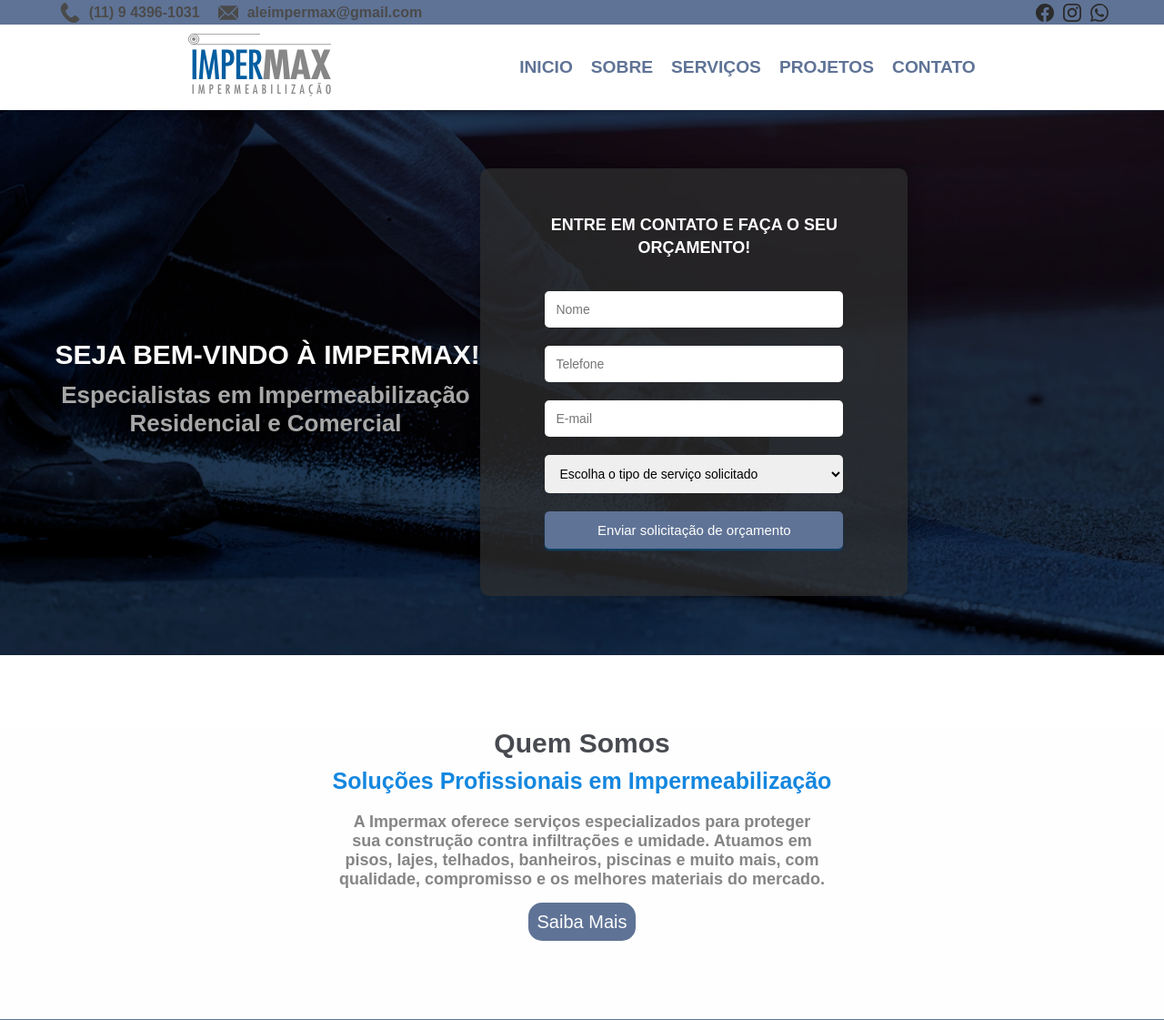
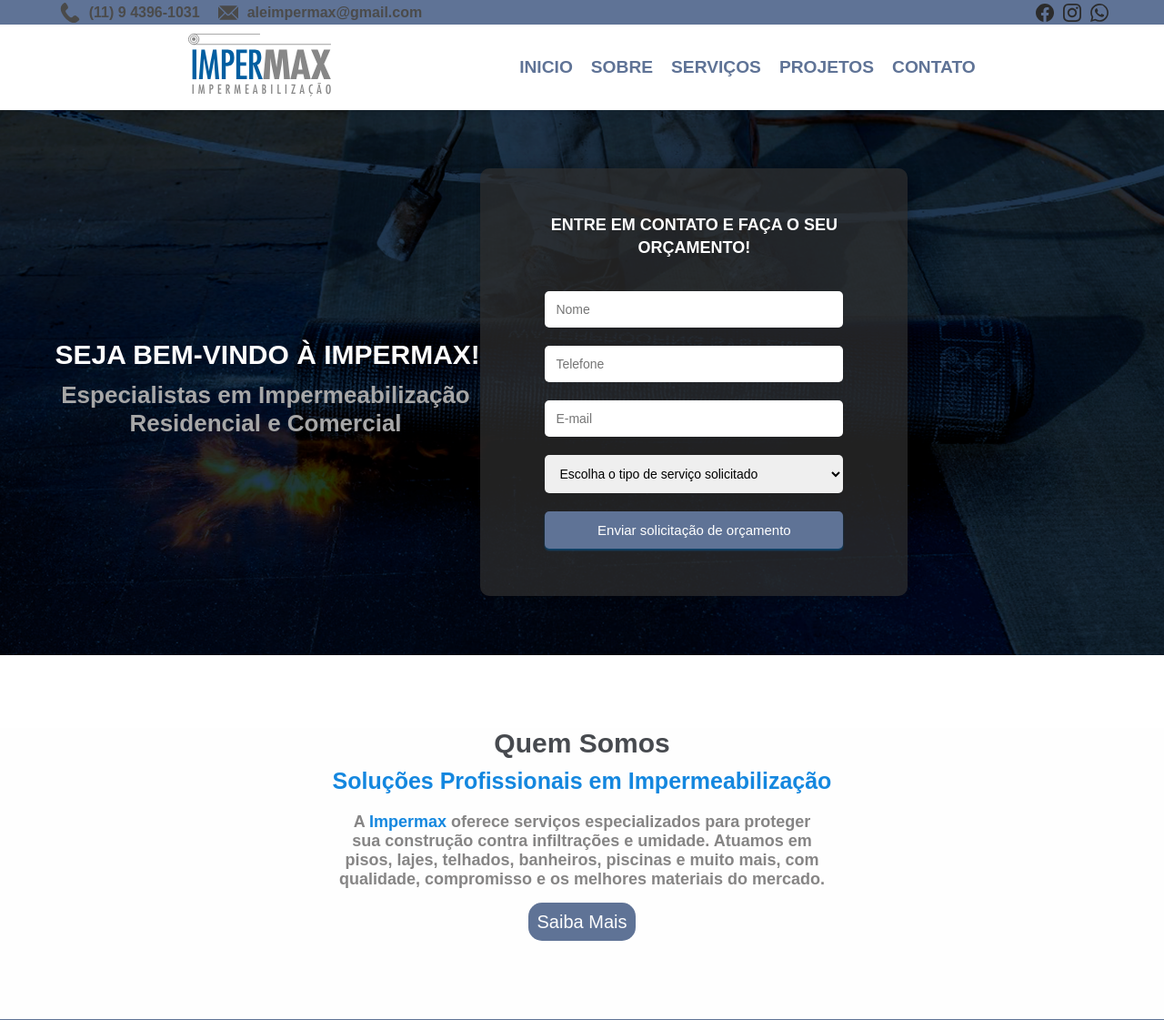
Before and after one commit to undercontrl/Impermax, a PHP site: page / in a window 1280 px wide. Shown: the top 1121 px of the page at 91% size. Run offline with PHP 8.4, Linux system fonts and the light colour scheme.

Commit message:
almost done

```diff
--- a/css/antes-depois.css
+++ b/css/antes-depois.css
@@ -21,9 +21,9 @@
   z-index: 9;
   cursor: ew-resize;
   /*set the appearance of the slider:*/
-  width: 40px;
-  height: 40px;
-  background-color: #2196F3;
+  width: 20px;
+  height: 20px;
+  background-color: black;
   opacity: 0.7;
   border-radius: 50%;
 }
@@ -64,8 +64,6 @@
     max-width: 30%;
     font-weight: 700;
     text-align: center;
-    display: flex;
-    flex-direction: column;
     flex-wrap: wrap;
     text-align: justify;
     color: var(--cor-fonte-hero-secundaria);
--- a/css/base.css
+++ b/css/base.css
@@ -12,3 +12,6 @@ a{
 ul, ol{
     list-style: none;
 }
+.texto-destaque{
+    color: var(--cor-fonte-terciaria);
+}
--- a/css/hero.css
+++ b/css/hero.css
@@ -3,13 +3,13 @@
     width: 100%;
     height: 600px;
     top: 120px;
-    background-image: url("../assets/banner/parallax\ 2.png");
+    background-image: url("../assets/banner/banner\ 6.png");
     background-size: cover;
     background-position: center;
+    background-size: cover;
+    z-index: 1;
     background-attachment: fixed;
     background-repeat: no-repeat;
-    background-size: cover;
-    z-index: 1;
 }
 .titulo-hero{
     position: absolute;
--- a/css/sobre-index.css
+++ b/css/sobre-index.css
@@ -25,8 +25,6 @@
     margin-bottom: 25px;
     max-width: 1900px;
     text-align: center;
-    display: flex;
-    flex-direction: column;
     flex-wrap: wrap;
     text-align: center;
 }
--- a/index.html
+++ b/index.html
@@ -54,7 +54,7 @@
         <section class="quem-somos">
             <h2 class="titulo-quem-somos">Quem Somos</h2>
             <h3 class="subtitulo-quem-somos">Soluções Profissionais em Impermeabilização</h2>
-            <P class="texto-quem-somos">A Impermax oferece serviços especializados para proteger sua construção contra infiltrações e umidade. Atuamos em pisos, lajes, telhados, banheiros, piscinas e muito mais, com qualidade, compromisso e os melhores materiais do mercado.</P>
+            <P class="texto-quem-somos">A <a href="index.html" class="texto-destaque">Impermax</a> oferece serviços especializados para proteger sua construção contra infiltrações e umidade. Atuamos em pisos, lajes, telhados, banheiros, piscinas e muito mais, com qualidade, compromisso e os melhores materiais do mercado.</P>
             <a class="botao-saiba-mais" href="sobre.html">Saiba Mais</a>
         </section>
         <section>
@@ -66,7 +66,7 @@
                            <figure>
                                <img src="assets/cards/card1.png" alt="" class="servico-imagem">
                                <figcaption class="figcaption-servico">
-                                   <p class="titulo-interno">Evita <a href="servicos.html" class="destaque">infiltrações</a> em áreas expostas ao tempo,
+                                   <p class="titulo-interno">Evita <a href="servicos.html" class="texto-destaque">infiltrações</a> em áreas expostas ao tempo,
                                        aumentando a durabilidade da estrutura.</p>
                                </figcaption>
                            </figure>
@@ -76,7 +76,7 @@
                                <img src="assets/cards/card2.png" alt="" class="servico-imagem">
                                <figcaption class="figcaption-servico">
                                    <p class="titulo-interno">Soluções específicas para áreas em contato constante
-                                       com água, garantindo total <a href="servicos.html" class="destaque">estanqueidade</a>.</p>
+                                       com água, garantindo total <a href="servicos.html" class="texto-destaque">estanqueidade</a>.</p>
                                </figcaption>
                            </figure>
                        </div>
@@ -84,7 +84,7 @@
                            <figure>
                                <img src="assets/cards/card3.png" alt="" class="servico-imagem">
                               <figcaption class="figcaption-servico">
-                                   <p class="titulo-interno">Proteção contra <a href="servicos.html" class="destaque">vazamentos</a> e umidade em áreas internas
+                                   <p class="titulo-interno">Proteção contra <a href="servicos.html" class="texto-destaque">vazamentos</a> e umidade em áreas internas
                                        com alto uso de água.</p>
                                </figcaption></a>
                            </figure>
@@ -109,7 +109,7 @@
               </div>
             <h1 class="titulo-antes-depois">Confira Nossos Resultados</h1>
             <h2 class="subtitulo-antes-depois">Impermeabilização de Piscina</h2>
-            <p class="texto-antes-depois">Nesta etapa da obra, executamos a impermeabilização completa da estrutura da piscina, aplicando técnicas especializadas para garantir máxima proteção contra infiltrações e vazamentos. O serviço foi realizado sobre base de concreto, preparando a área para receber o acabamento final com total segurança e durabilidade.
+            <p class="texto-antes-depois">Nesta etapa da obra, executamos a <span class="texto-destaque">impermeabilização completa da estrutura da piscina</span>, aplicando técnicas especializadas para garantir máxima proteção contra infiltrações e vazamentos. O serviço foi realizado sobre base de concreto, preparando a área para receber o acabamento final com total segurança e durabilidade.
                 A impermeabilização é fundamental para preservar a integridade da piscina e evitar futuros problemas com umidade.</p>
         </section>
         <script src="js/javascript.js"></script>
@@ -156,7 +156,7 @@
         </div>
     </div>
     <div class="linha-servicos">Impermeabilização de lajes • Piscinas • Banheiros • Paredes • Fachadas • Caixas d’água • Manta asfáltica • Tratamento de umidade</div>
-    <div class="rodape-final">Impermax | Todos os Direitos Reservados | © 2025</div>
+    <div class="rodape-final">Ctrl+Ari+Malu | Todos os Direitos Reservados | © 2025</div>
 </footer>
 </body>
 </html>
```
Also changed, not shown: assets/banner/banner 6.png (added), assets/banner/banner 7.png (added).
